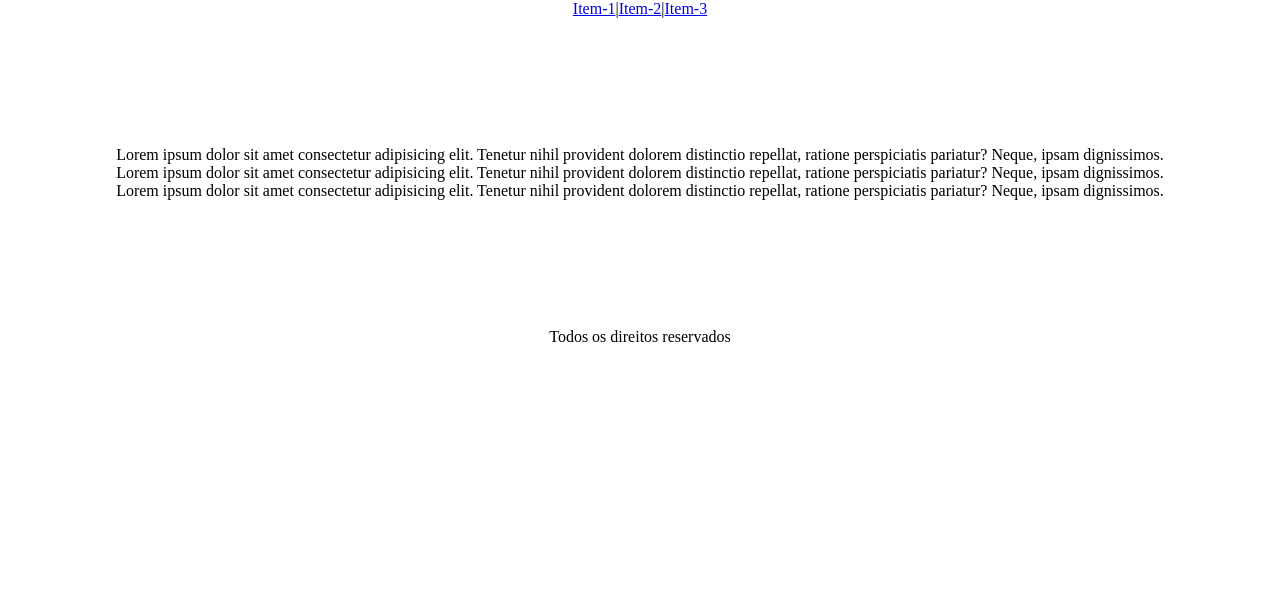
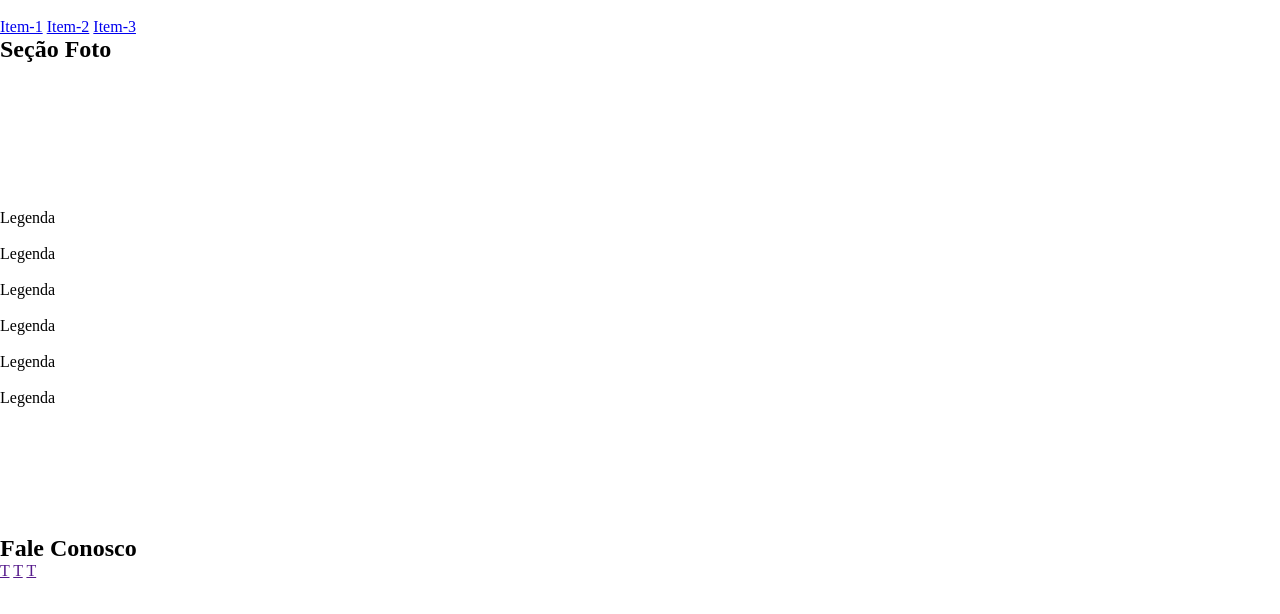
Before and after one commit to 1TDSPV-2023/pf0670, a plain HTML site: page index.html in a window 1280 px wide. Drawn offline with Linux system fonts and the light colour scheme.

Commit message:
Restruturação do layout

```diff
--- a/index.html
+++ b/index.html
@@ -1,5 +1,6 @@
 <!DOCTYPE html>
 <html lang="pt-br">
+
 <head>
     <meta charset="UTF-8">
     <meta http-equiv="X-UA-Compatible" content="IE=edge">
@@ -7,38 +8,57 @@
     <title>Exemplo Gitpages</title>
     <link rel="stylesheet" href="./css/estilo.css">
 </head>
+
 <body>
 
-    <div class="container">
+    <header class="cabecalho">
 
-        <header>
-
+    </header> <img src="" alt="">
     <nav>
-                <a href="#">Item-1</a>|<a href="#">Item-2</a>|<a href="#">Item-3</a>
+        <a href="#">Item-1</a>
+        <a href="#">Item-2</a>
+        <a href="#">Item-3</a>
     </nav>
     </header>
 
+    <h2 class="tit-sec">Seção Foto</h2>
+
     <section class="conteudo">
-            <div class="box">
-                <p>Lorem ipsum dolor sit amet consectetur adipisicing elit. Tenetur nihil provident dolorem distinctio repellat, ratione perspiciatis pariatur? Neque, ipsam dignissimos.</p>
+        <div>
+            <img src="" alt="">
+            <p>Legenda</p>
         </div>
-            <div class="box">
-                <p>Lorem ipsum dolor sit amet consectetur adipisicing elit. Tenetur nihil provident dolorem distinctio repellat, ratione perspiciatis pariatur? Neque, ipsam dignissimos.</p>
+        <div>
+            <img src="" alt="">
+            <p>Legenda</p>
         </div>
-            <div class="box">
-                <p>Lorem ipsum dolor sit amet consectetur adipisicing elit. Tenetur nihil provident dolorem distinctio repellat, ratione perspiciatis pariatur? Neque, ipsam dignissimos.</p>
+        <div>
+            <img src="" alt="">
+            <p>Legenda</p>
+        </div>
+        <div>
+            <img src="" alt="">
+            <p>Legenda</p>
+        </div>
+        <div>
+            <img src="" alt="">
+            <p>Legenda</p>
+        </div>
+        <div>
+            <img src="" alt="">
+            <p>Legenda</p>
         </div>
     </section>
 
     <footer class="rodape">
-            <div>
-                <p>
-                    Todos os direitos reservados
-                </p>
-            </div>
+        <h2>Fale Conosco</h2>
+        <nav>
+            <a href="" #="">T</a>
+            <a href="" #="">T</a>
+            <a href="" #="">T</a>
+        </nav>
     </footer>
 
-    </div>
+</body>
 
-</body>
 </html>
```
Lines whose indentation alone changed are shown as unchanged.
